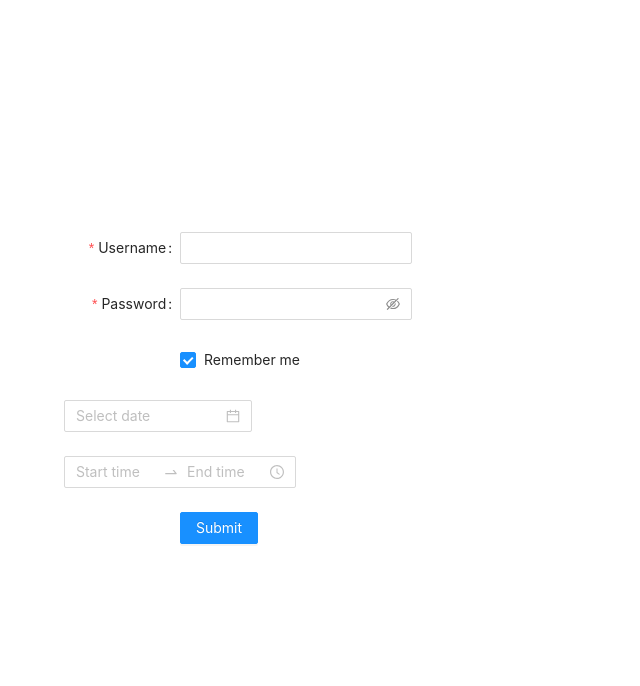
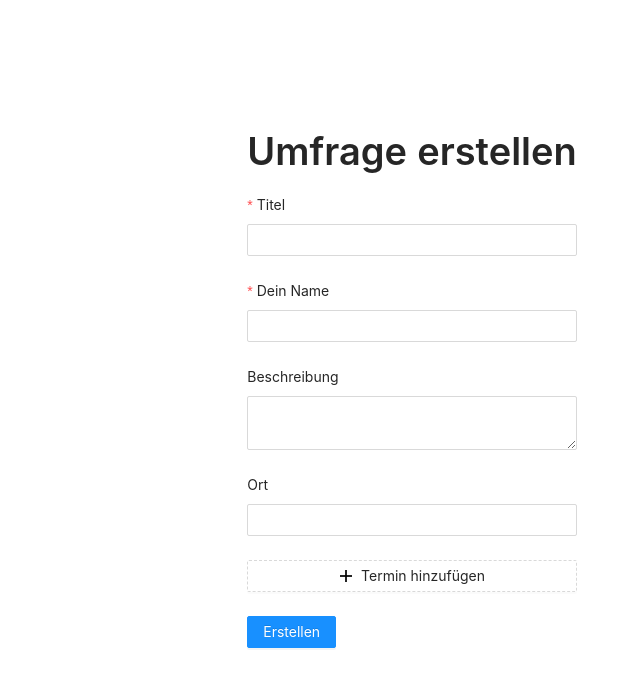
Before and after one commit to Lenium37/terminplaner, a Vue app: page / in a window 1280 px wide. Shown: the top 686 px of the page, without its empty margins (228-868 px from the left). Built offline with nearby package versions, Linux system fonts and the light colour scheme.

Commit message:
added proper components

```diff
--- a/src/App.vue
+++ b/src/App.vue
@@ -92,8 +92,8 @@ nav a:first-of-type {
   }
 
   #app {
-    display: grid;
-    grid-template-columns: 1fr 1fr;
+    /* display: grid; */
+    /* grid-template-columns: 1fr 1fr; */
     padding: 0 2rem;
   }
 
--- a/src/main.js
+++ b/src/main.js
@@ -1,12 +1,11 @@
 import { createApp } from "vue";
 import { createPinia } from "pinia";
 
-import Antd from 'ant-design-vue';
+import Antd from "ant-design-vue";
 import App from "./App.vue";
 import router from "./router";
 
-import 'ant-design-vue/dist/antd.css';
-
+import "ant-design-vue/dist/antd.css";
 
 const app = createApp(App);
 
--- a/src/views/CreateView.vue
+++ b/src/views/CreateView.vue
@@ -1,61 +1,150 @@
+<template>
+  <a-form
+    ref="formRef"
+    name="dynamic_form_nest_item"
+    :model="createTerminplanerForm"
+    layout="vertical"
+    @finish="onFinish"
+  >
 
+     <a-typography-title>Umfrage erstellen</a-typography-title>
 
-<template>
-    <a-form :model="formState" name="basic" :label-col="{ span: 8 }" :wrapper-col="{ span: 16 }" autocomplete="off"
-        @finish="onFinish" @finishFailed="onFinishFailed">
-        <a-form-item label="Username" name="username"
-            :rules="[{ required: true, message: 'Please input your username!' }]">
-            <a-input v-model:value="formState.username" />
+     <a-form-item label="Titel" name="title"
+          :rules="[{ required: true, message: 'Bitte einen Titel eingeben!' }]">
+          <a-input v-model:value="createTerminplanerForm.title" />
       </a-form-item>
 
-        <a-form-item label="Password" name="password"
-            :rules="[{ required: true, message: 'Please input your password!' }]">
-            <a-input-password v-model:value="formState.password" />
+      <a-form-item label="Dein Name" name="name"
+          :rules="[{ required: true, message: 'Bitte deinen Namen eingeben!' }]">
+          <a-input v-model:value="createTerminplanerForm.name" />
       </a-form-item>
 
-        <a-form-item name="remember" :wrapper-col="{ offset: 8, span: 16 }">
-            <a-checkbox v-model:checked="formState.remember">Remember me</a-checkbox>
+      <a-form-item label="Beschreibung" name="description">
+          <a-textarea v-model:value="createTerminplanerForm.description" />
       </a-form-item>
 
+      <a-form-item label="Ort" name="place">
+          <a-input v-model:value="createTerminplanerForm.place" />
+      </a-form-item>
+
+    <a-space
+      v-for="(appointment, index) in createTerminplanerForm.appointments"
+      :key="appointment.id"
+      style="display: flex; margin-bottom: 8px"
+    >
+      <a-form-item
+        :name="['appointments', index, 'date']"
+        :rules="{
+          required: true,
+          message: 'Datum fehlt',
+        }"
+      >
+        <a-date-picker
+          v-model:value="appointment.date"
+          placeholder="Datum"
+        />
+      </a-form-item>
+
+      <br/>
+
+      <a-form-item
+        :name="['appointments', index, 'time_start']"
+        :rules="{
+          required: true,
+          message: 'Startuhrzeit fehlt',
+        }"
+      >
+        <a-time-picker
+          v-model:value="appointment.time_start"
+          format="HH:mm"
+          placeholder="Startzeit"
+        />
+      </a-form-item>
+
+      <a-form-item
+        :name="['appointments', index, 'time_end']"
+      >
+        <a-time-picker
+          v-model:value="appointment.time_end"
+          format="HH:mm"
+          placeholder="Endzeit"
+        />
+      </a-form-item>
+      <MinusCircleOutlined @click="delAppointment(appointment)" />
+    </a-space>
 
     <a-form-item>
-            <a-date-picker v-model:value="value1" />
+      <a-button type="dashed" block @click="addAppointment">
+        <PlusOutlined />
+        Termin hinzufügen
+      </a-button>
     </a-form-item>
 
     <a-form-item>
-            <a-time-range-picker format="hh:mm"/>
-        </a-form-item>
-
-
-        <a-form-item :wrapper-col="{ offset: 8, span: 16 }">
-            <a-button type="primary" html-type="submit">Submit</a-button>
+      <a-button type="primary" html-type="submit">Erstellen</a-button>
     </a-form-item>
   </a-form>
 </template>
-<script>
-import { defineComponent, reactive } from 'vue';
+
+<script lang="ts">
+import { MinusCircleOutlined, PlusOutlined } from '@ant-design/icons-vue';
+import { defineComponent, reactive, ref } from 'vue';
+import type { FormInstance } from 'ant-design-vue';
+
+interface Appointment {
+  id: number;
+  date: string;
+  time_start: string;
+  time_end: string;
+}
+
 export default defineComponent({
+  components: {
+    MinusCircleOutlined,
+    PlusOutlined,
+  },
   setup() {
-        const formState = reactive({
-            username: '',
-            password: '',
-            remember: true,
+    const formRef = ref<FormInstance>();
+    const createTerminplanerForm = reactive<{
+          title: string,
+          name: string,
+          description: string,
+          place: string,
+          appointments: Appointment[]
+       }>({
+          title: '',
+          name: '',
+          description: '',
+          place: '',
+          appointments: [],
     });
 
+    const delAppointment = (item: Appointment) => {
+      let index = createTerminplanerForm.appointments.indexOf(item);
+      if (index !== -1) {
+        createTerminplanerForm.appointments.splice(index, 1);
+      }
+    };
+    const addAppointment = () => {
+      createTerminplanerForm.appointments.push({
+        date: '', // use Date from last entry if exists
+        time_start: '', // use Time from last entry if exists
+        time_end: '',
+        id: Date.now(),
+      });
+    };
     const onFinish = values => {
-            console.log('Success:', values);
+      console.log('Received values of form:', values);
+      console.log('dynamicValidateForm.title:', createTerminplanerForm.title);
+      console.log('dynamicValidateForm.appointments:', createTerminplanerForm.appointments);
     };
-
-        const onFinishFailed = errorInfo => {
-            console.log('Failed:', errorInfo);
-        };
-
     return {
-            formState,
+      formRef,
+      createTerminplanerForm,
       onFinish,
-            onFinishFailed,
+      delAppointment,
+      addAppointment,
     };
   },
-
 });
 </script>
```
Lines whose indentation alone changed are shown as unchanged.
